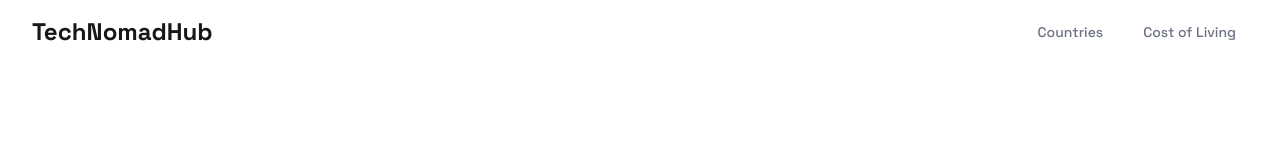
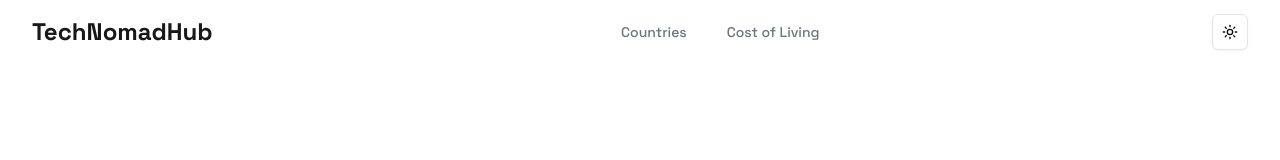
Before and after one commit to vale-c/country-explorer-next-15, a Next.js app: page / in a window 1280 px wide. Shown: the top 160 px of the page. Built offline with nearby package versions, Linux system fonts and the light colour scheme.

Commit message:
Refactor navbar component to add mode toggle button for desktop view

```diff
--- a/components/navbar.tsx
+++ b/components/navbar.tsx
@@ -36,7 +36,11 @@ export function Navbar() {
               </Link>
             </div>
           </div>
-
+          <div className="hidden md:block">
+            <div className="ml-4 flex items-center md:ml-6">
+              <ModeToggle />
+            </div>
+          </div>
           <div className="-mr-2 flex md:hidden">
             <button
               onClick={() => setIsMenuOpen(!isMenuOpen)}
```
